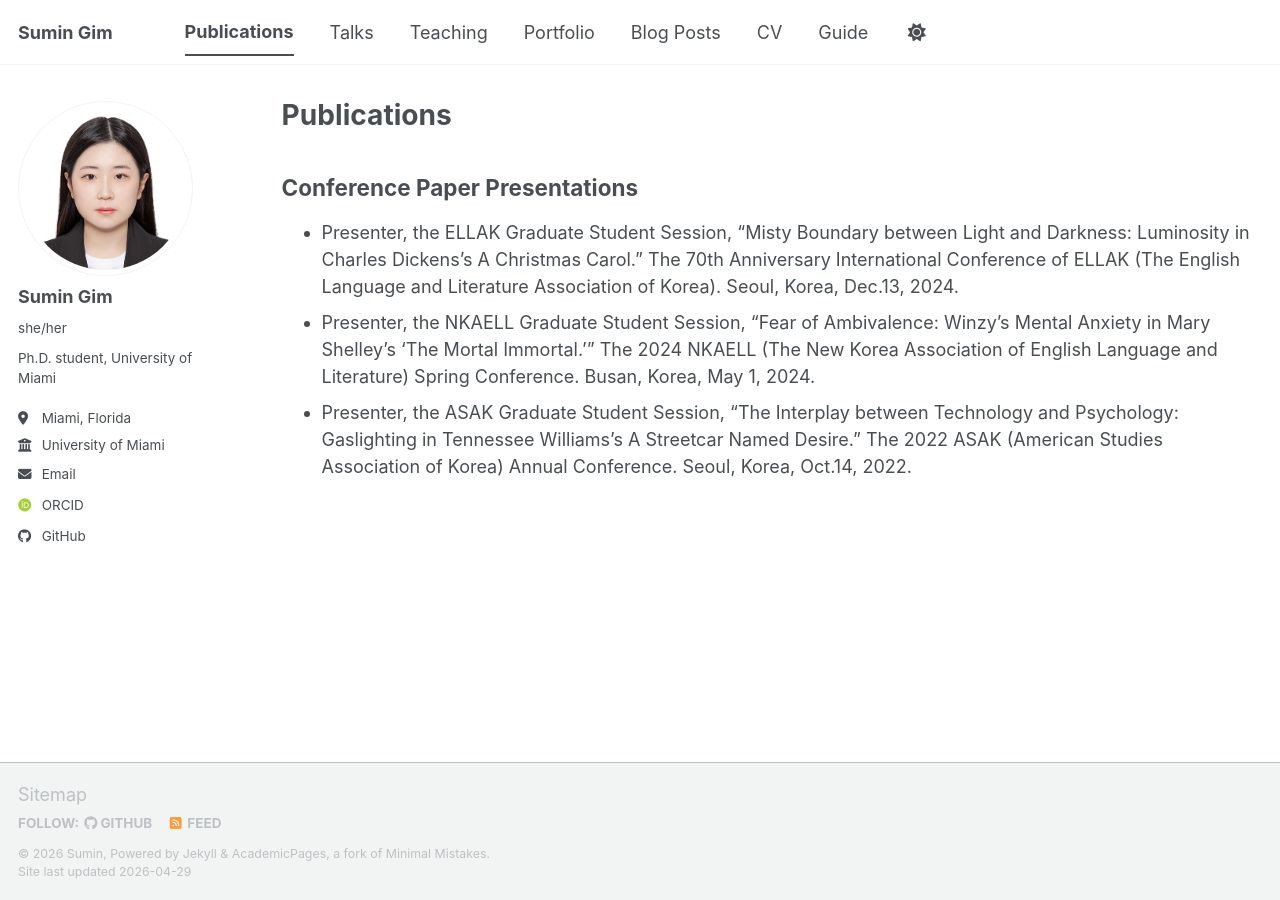
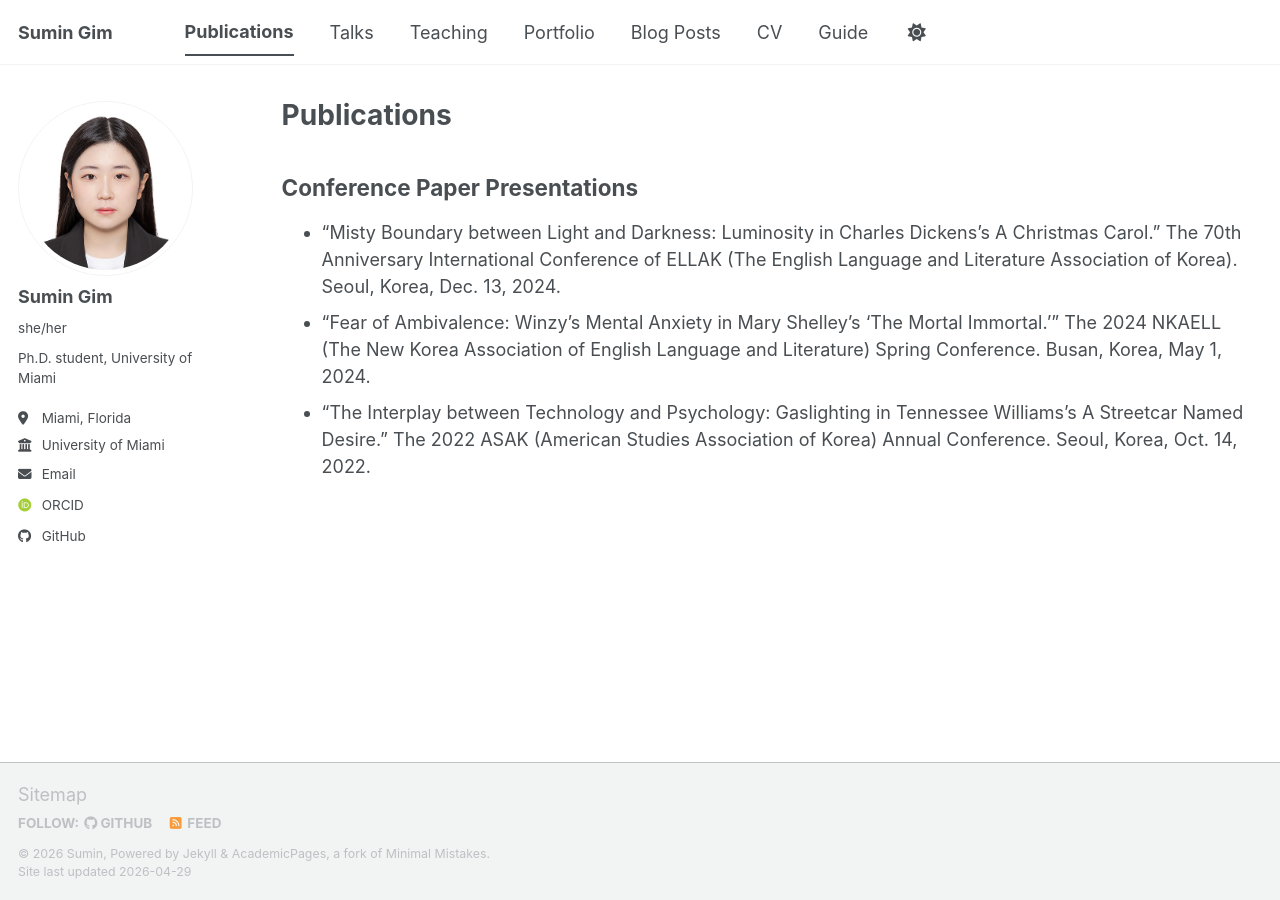
Before and after one commit to std33793/std33793.github.io, a Jekyll site: the page built from _pages/publications.md, in a window 1280 px wide. Built offline with Jekyll 4.4.1, drawn with Linux system fonts in a browser that asks for light colours; some web fonts are replaced; a script bundle is joined from its source files by our own code; library files that are not in the unit come from our copies.

Commit message:
Update publications.md

```diff
--- a/_pages/publications.md
+++ b/_pages/publications.md
@@ -7,6 +7,6 @@ author_profile: true
 
 ## Conference Paper Presentations
 
-* Presenter, the ELLAK Graduate Student Session, “Misty Boundary between Light and Darkness: Luminosity in Charles Dickens’s A Christmas Carol.” The 70th Anniversary International Conference of ELLAK (The English Language and Literature Association of Korea). Seoul, Korea, Dec.13, 2024.
-* Presenter, the NKAELL Graduate Student Session, “Fear of Ambivalence: Winzy’s Mental Anxiety in Mary Shelley’s ‘The Mortal Immortal.’” The 2024 NKAELL (The New Korea Association of English Language and Literature) Spring Conference. Busan, Korea, May 1, 2024.
-* Presenter, the ASAK Graduate Student Session, “The Interplay between Technology and Psychology: Gaslighting in Tennessee Williams’s A Streetcar Named Desire.” The 2022 ASAK (American Studies Association of Korea) Annual Conference. Seoul, Korea, Oct.14, 2022.
+* “Misty Boundary between Light and Darkness: Luminosity in Charles Dickens’s A Christmas Carol.” The 70th Anniversary International Conference of ELLAK (The English Language and Literature Association of Korea). Seoul, Korea, Dec. 13, 2024.
+* “Fear of Ambivalence: Winzy’s Mental Anxiety in Mary Shelley’s ‘The Mortal Immortal.’” The 2024 NKAELL (The New Korea Association of English Language and Literature) Spring Conference. Busan, Korea, May 1, 2024.
+* “The Interplay between Technology and Psychology: Gaslighting in Tennessee Williams’s A Streetcar Named Desire.” The 2022 ASAK (American Studies Association of Korea) Annual Conference. Seoul, Korea, Oct. 14, 2022.
```
